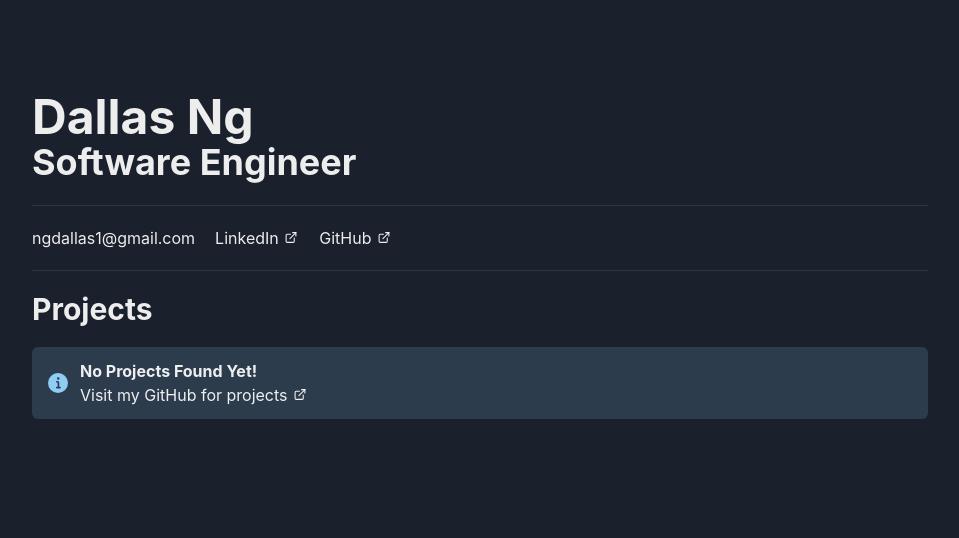
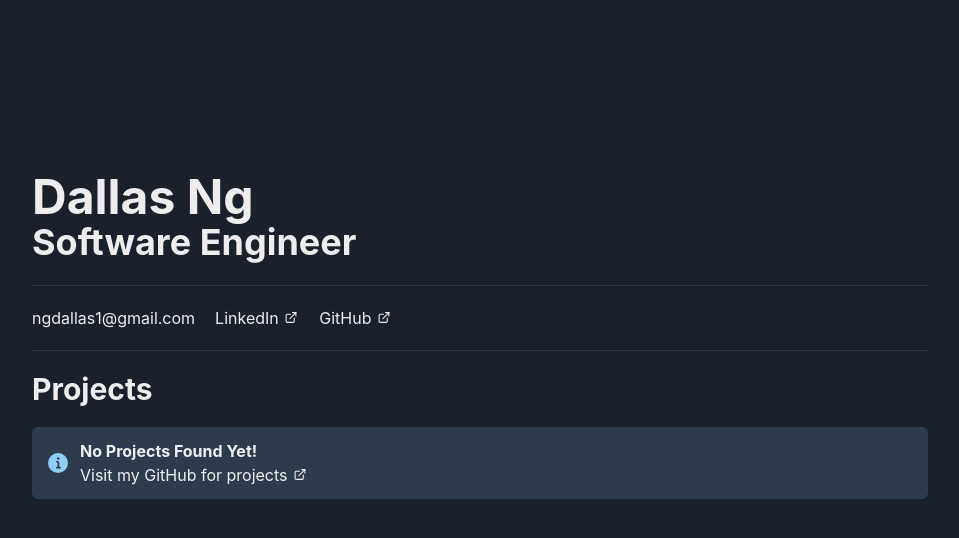
Before and after one commit to Dallas-Ng/dallasng.me, a Next.js app in the folder dallasng/: page / in a window 1280 px wide. Shown: the top 538 px of the page, without its empty margins (160-1119 px from the left). Built offline with nearby package versions, Linux system fonts and the light colour scheme.

Commit message:
Update: set min height to 100vh

```diff
--- a/dallasng/src/pages/index.tsx
+++ b/dallasng/src/pages/index.tsx
@@ -5,7 +5,7 @@ import { NextPage } from 'next';
 import ProjectCardList from '../components/project-card-list';
 
 const IndexPage: NextPage = () => (
-	<Center minHeight="80vh">
+	<Center minHeight="100vh">
 		<Box w={{ base: '90%', md: '80%', lg: '70%' }}>
 			<Heading as="h1" size="2xl">
 				Dallas Ng
```
